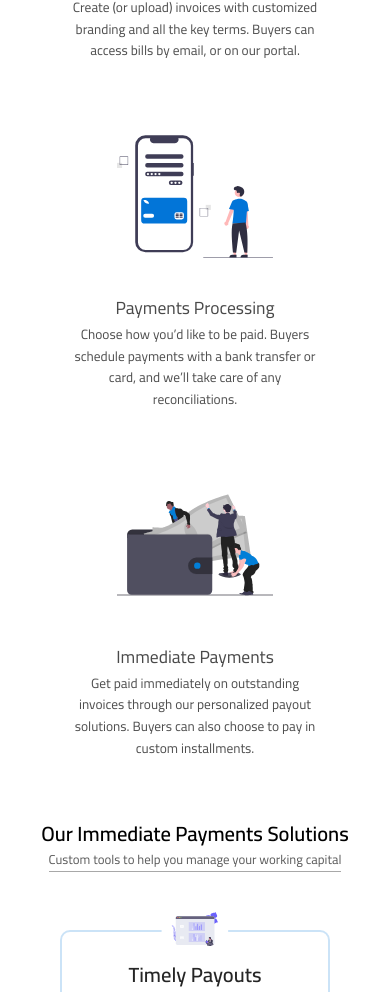
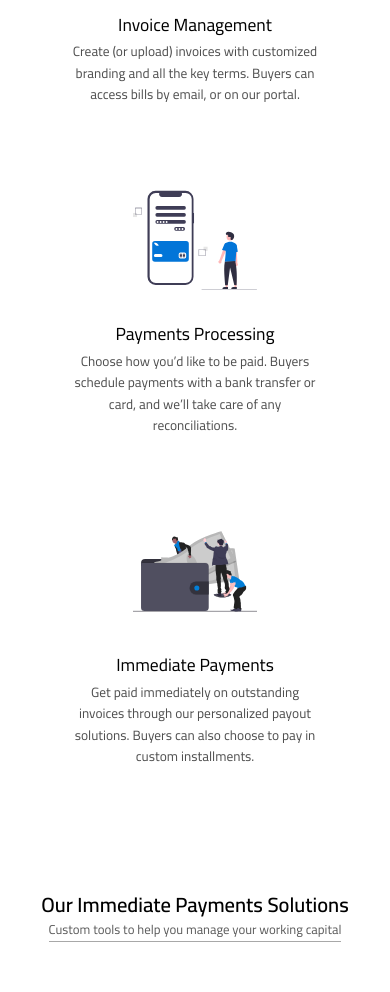
Before and after one commit to nick-fournier/timely-react-staging, a React (Create React App) app: page / in a window 390 px wide. Shown: the part 1000-1992 px from the top of the page. Built offline with nearby package versions, Linux system fonts and the light colour scheme.

Commit message:
more tweaks to font size and shades

```diff
--- a/src/pages/Home/Home.css
+++ b/src/pages/Home/Home.css
@@ -685,6 +685,7 @@ How It Works Section */
     }
 
     .HowItWorksHeader{
+        margin-top: 3em;
         font-weight: 600;
         font-size: 3.5em;
         line-height: 1.1em;
@@ -709,13 +710,13 @@ How It Works Section */
     }
 
     .HowItWorksCardHeader{
-        color: rgba(0, 0, 0, 0.712);
+        color: rgb(0, 0, 0);
     }
 
     .HowItWorksCard img{
         height: 15em;
-        width: 50%;
-        margin-bottom: 1.5em;
+        width: 40%;
+        margin-bottom: 0em;
     }
 
 
@@ -742,12 +743,13 @@ How It Works Section */
         font-size: 3.5em;
         line-height: 1.1em;
         font-weight: 600;
-
+        margin-top: 3em;
     }
 
     .OurImmediatePaymentsSubheader{
         color: rgba(0, 0, 0, 0.644);
         margin-top: 0.7em;
+        margin-bottom: 1.5em;
         font-size: 2.2em;
         font-weight: 400;
         padding-bottom: 0.5em;
```
